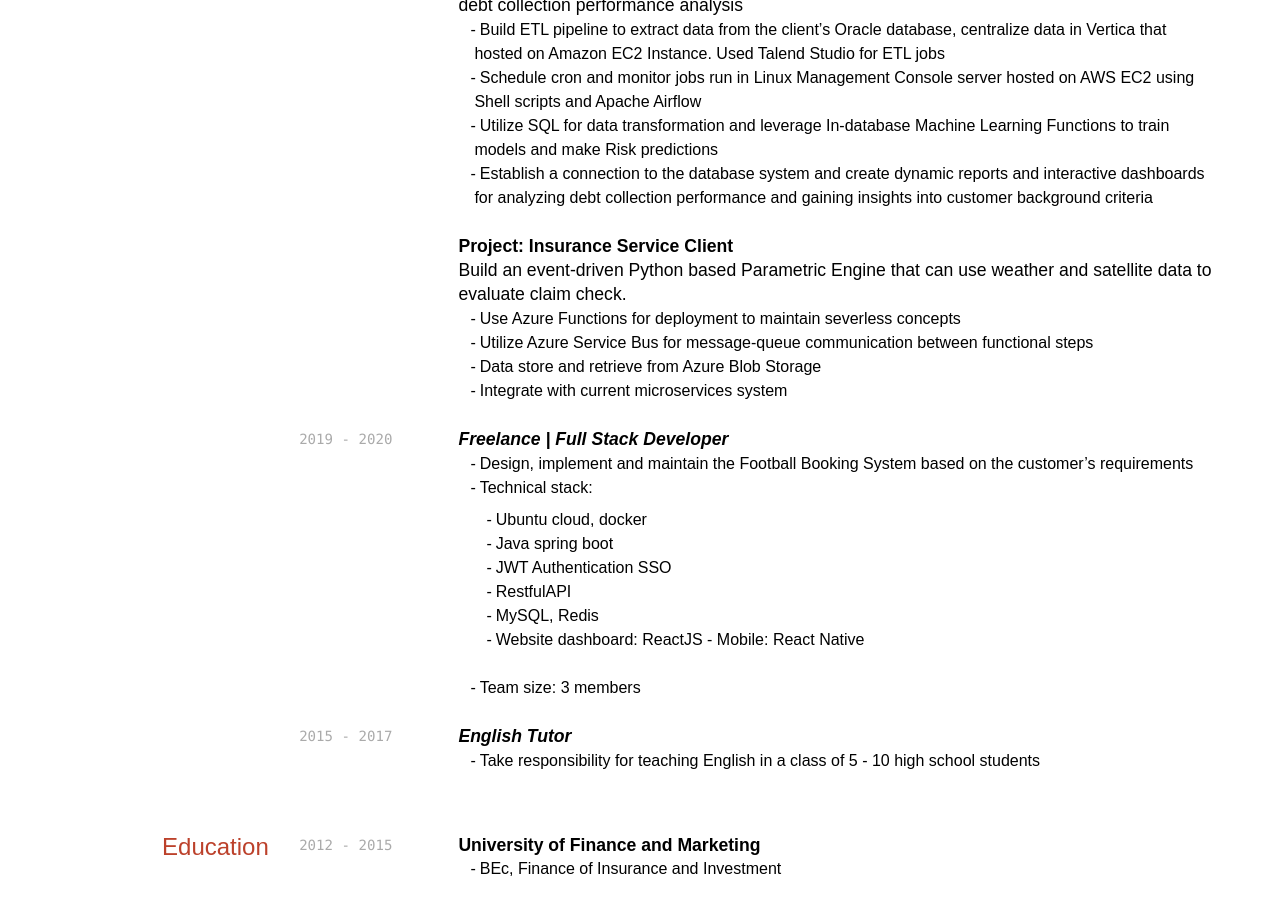
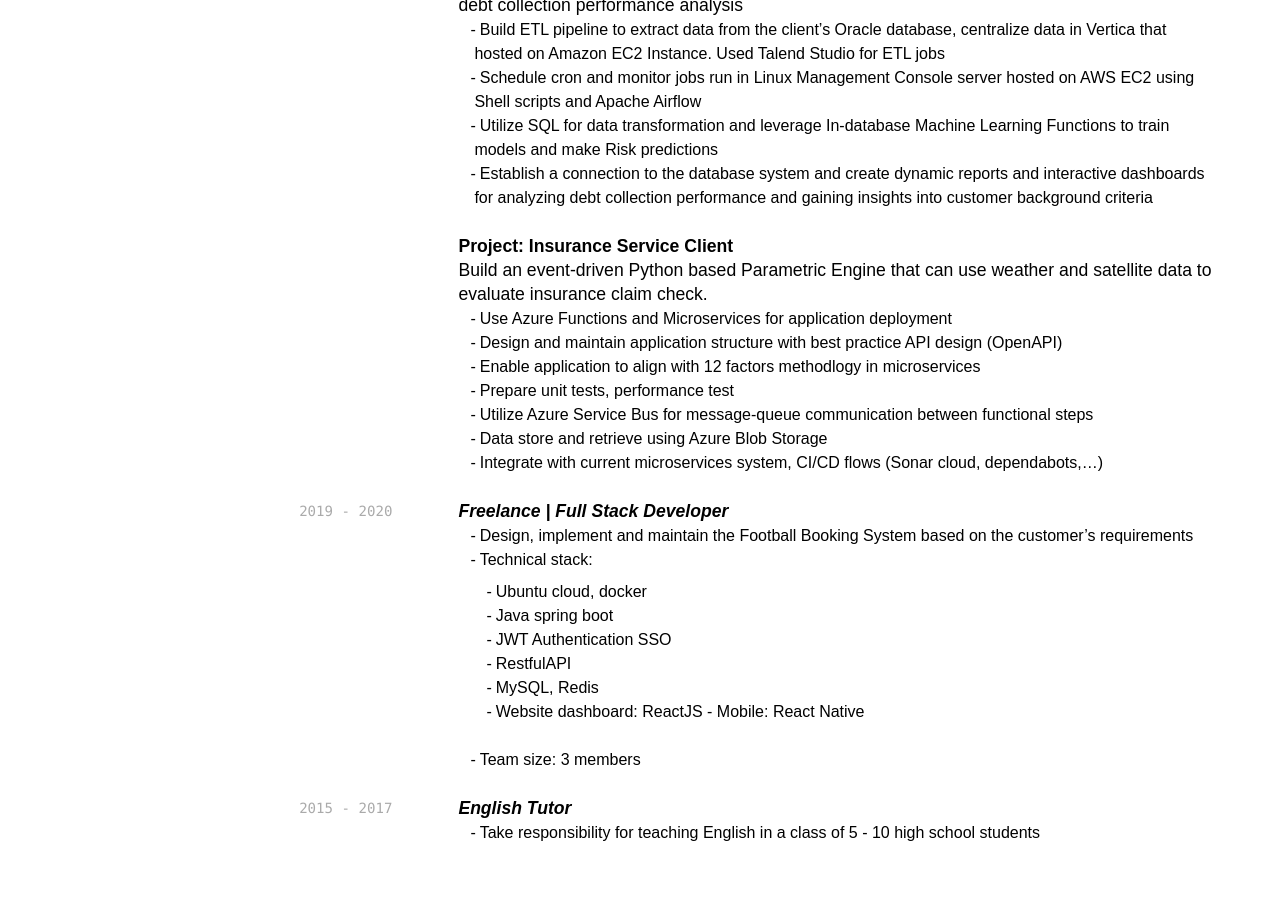
Before and after one commit to tuannnh/cv, a Jekyll site: the page built from index.md, in a window 1280 px wide and 900 px high, scrolled down 2353 px. Built offline with Jekyll 4.4.1, drawn with Linux system fonts in a browser that asks for light colours; nearby versions of some CDN libraries; some web fonts are replaced; a style sheet for code colours, icons or effects is not loaded; some of the changed text lies outside the part shown.

Commit message:
Update index.md

```diff
--- a/index.md
+++ b/index.md
@@ -119,11 +119,14 @@ Build data solution POC for a Financial client base on financial data. Target to
 - Establish a connection to the database system and create dynamic reports and interactive dashboards for analyzing debt collection performance and gaining insights into customer background criteria
 
 **Project: Insurance Service Client**
-Build an event-driven Python based Parametric Engine that can use weather and satellite data to evaluate claim check.
-- Use Azure Functions for deployment to maintain severless concepts
+Build an event-driven Python based Parametric Engine that can use weather and satellite data to evaluate insurance claim check.
+- Use Azure Functions and Microservices for application deployment
+- Design and maintain application structure with best practice API design (OpenAPI)
+- Enable application to align with 12 factors methodlogy in microservices
+- Prepare unit tests, performance test
 - Utilize Azure Service Bus for message-queue communication between functional steps
-- Data store and retrieve from Azure Blob Storage
-- Integrate with current microservices system
+- Data store and retrieve using Azure Blob Storage
+- Integrate with current microservices system, CI/CD flows (Sonar cloud, dependabots,...)
 
 `2019 - 2020`
 _Freelance | Full Stack Developer_
```
Also changed, not shown: other parts of index.md (+1 -1 lines).
